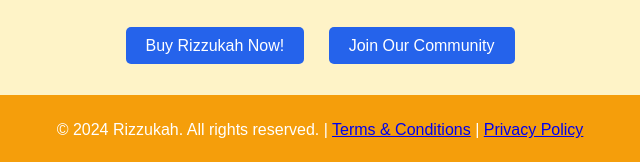
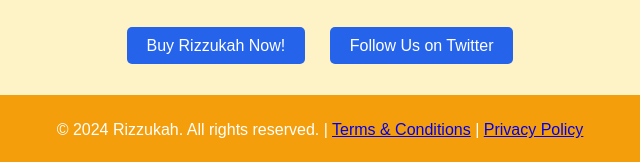
Before and after one commit to mattocatto69420/Rizzukah, a plain HTML site: page index.html in a window 1280 px wide. Shown: the part 1252-1414 px from the top of the page, 320-960 px from the left. Drawn offline with Linux system fonts and the light colour scheme.

Commit message:
Update index.html

```diff
--- a/index.html
+++ b/index.html
@@ -98,7 +98,7 @@
 
 <section class="cta">
     <a href="#buy">Buy Rizzukah Now!</a>
-    <a href="#community">Join Our Community</a>
+    <a href="https://x.com/rizzukah?s=11&t=W7YizVWqo_A0q9pneyQeig" target="_blank">Follow Us on Twitter</a>
 </section>
 
 <footer>
```
